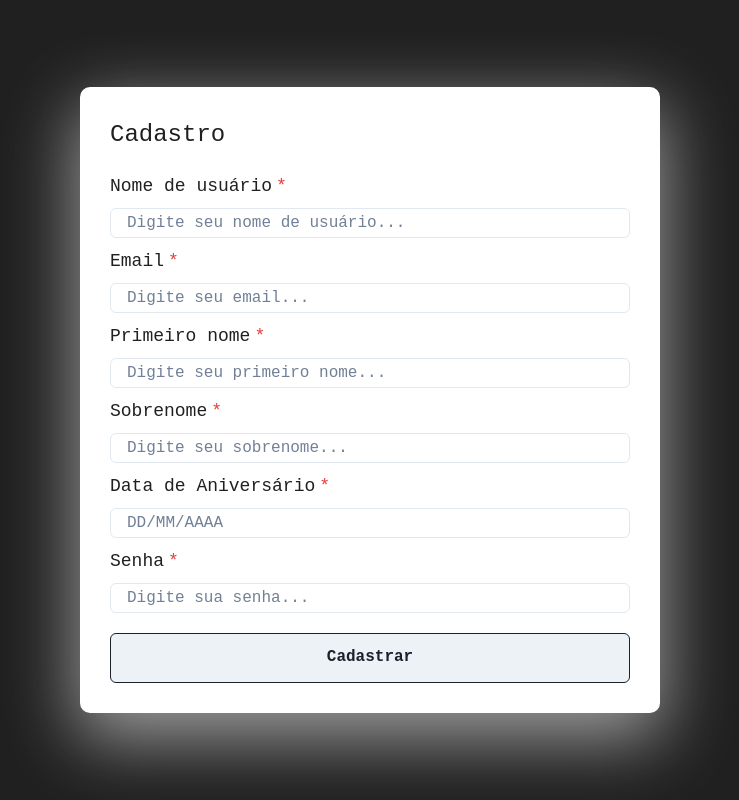
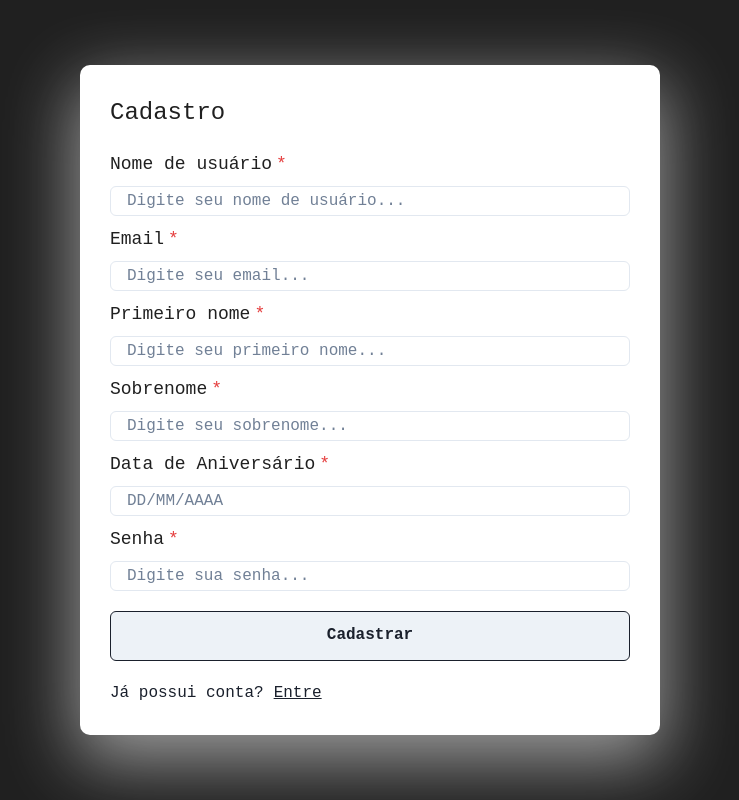
Before and after one commit to ViniciusOgawa/desafio-dev-django, a React (Vite) app in the folder front-end/: page /register in a window 1280 px wide. Shown: the whole page, without its empty margins (270-1009 px from the left). Built offline with nearby package versions, Linux system fonts and the light colour scheme.

Commit message:
feat: add login option to register page

```diff
--- a/front-end/src/pages/register/index.jsx
+++ b/front-end/src/pages/register/index.jsx
@@ -13,6 +13,8 @@ import { yupResolver } from "@hookform/resolvers/yup";
 import UserContext from "../../providers/UserContext";
 import { registerSchema } from "./schema";
 import InputMask from "react-input-mask";
+import { Link as ChakraLink } from "@chakra-ui/react";
+import { Link as RouterLink } from "react-router-dom";
 
 const Register = () => {
   const { userRegister, loadingRegister } = useContext(UserContext);
@@ -223,6 +225,17 @@ const Register = () => {
               {loadingRegister ? "Cadastrando..." : "Cadastrar"}
             </Button>
           </form>
+          <Flex gap={"10px"}>
+            <Text fontSize={"md"}>Já possui conta?</Text>
+            <ChakraLink
+              as={RouterLink}
+              to="/login"
+              textDecoration="underline"
+              fontSize={"md"}
+            >
+              Entre
+            </ChakraLink>
+          </Flex>
         </Flex>
       </Flex>
     </Flex>
```
